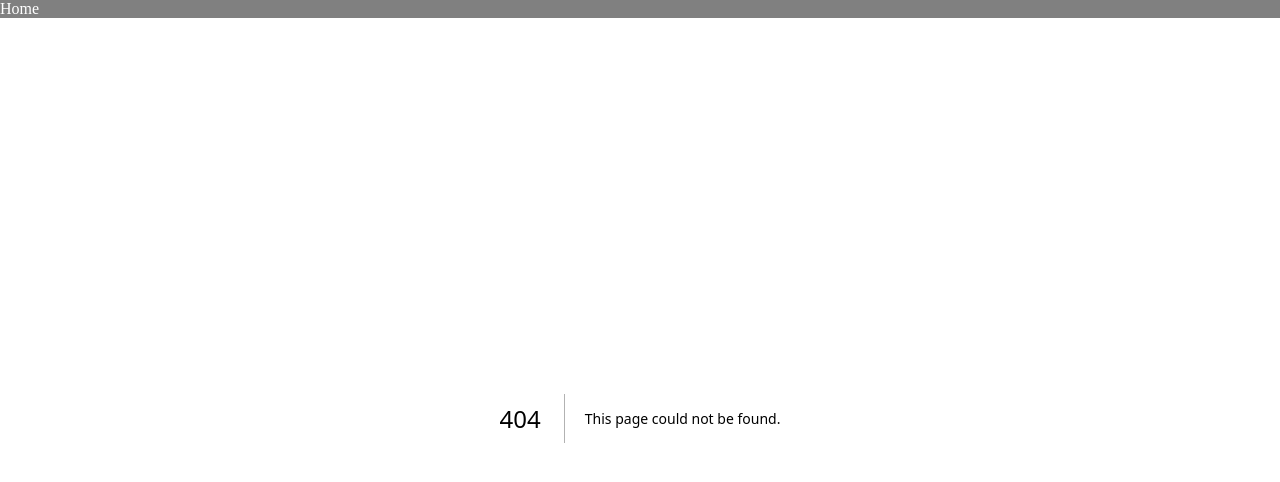
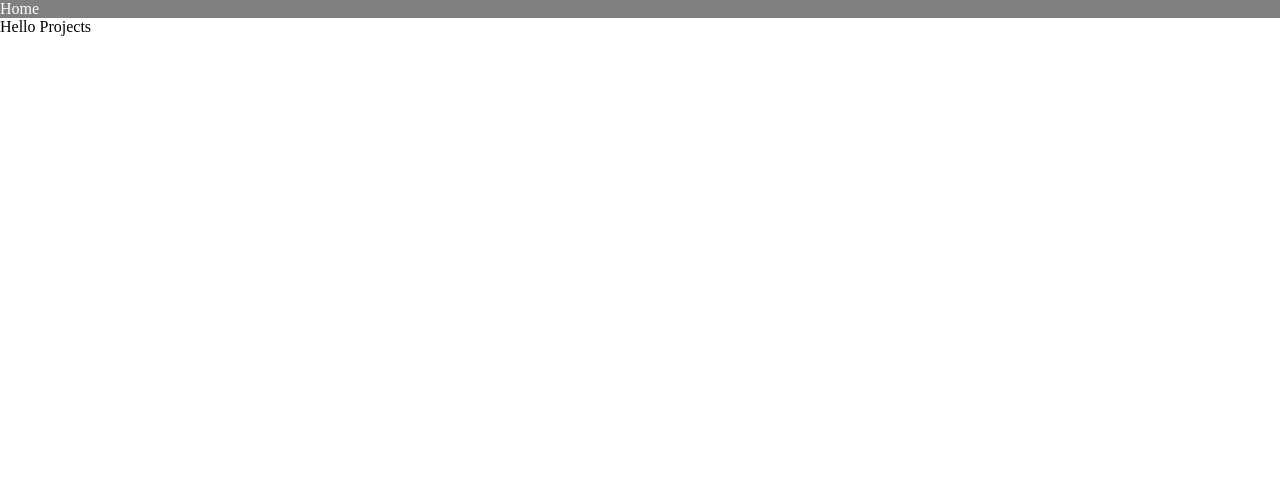
Before and after one commit to arakilian0/nextmin, a Next.js app: page /projects in a window 1280 px wide. Before the commit this address had no page. Shown: the top 482 px of the page. Built offline with nearby package versions, Linux system fonts and the light colour scheme.

Commit message:
add(pages/projects): index.js starting point

```diff
--- /dev/null
+++ b/pages/projects/index.js
@@ -0,0 +1,5 @@
+export default function Projects () {
+    return (
+        <>Hello Projects</>
+    )
+}
```
